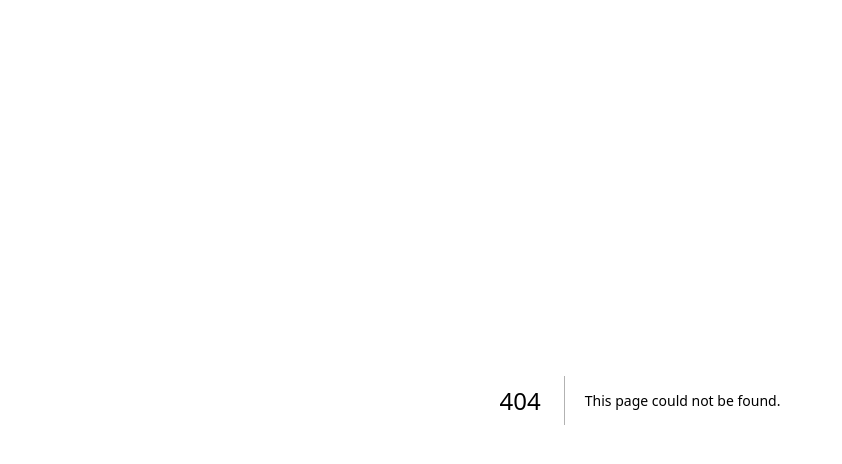
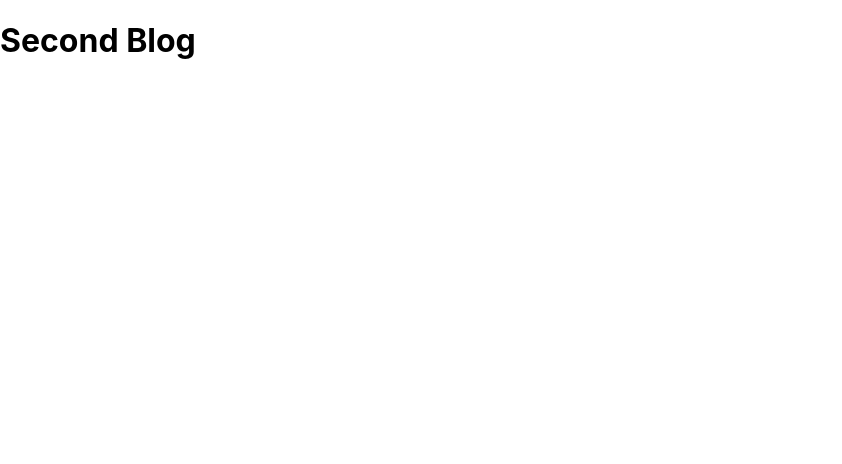
Before and after one commit to iasraful1971/NextjsCoreLearing, a Next.js app: page /blogs/second in a window 1280 px wide. Before the commit this address had no page. Shown: the top 464 px of the page, without its empty margins (0-842 px from the left). Built offline with nearby package versions, Linux system fonts and the light colour scheme.

Commit message:
added nestet route

```diff
--- /dev/null
+++ b/pages/blogs/first.js
@@ -0,0 +1,4 @@
+function First(){
+    return <h1>First Blog</h1>
+}
+export default First
--- /dev/null
+++ b/pages/blogs/index.js
@@ -0,0 +1,4 @@
+function Blog () {
+    return <h1>Blog page</h1>
+}
+export default Blog;
--- /dev/null
+++ b/pages/blogs/second.js
@@ -0,0 +1,4 @@
+function Second(){
+    return <h1>Second Blog</h1>
+}
+export default Second
```
